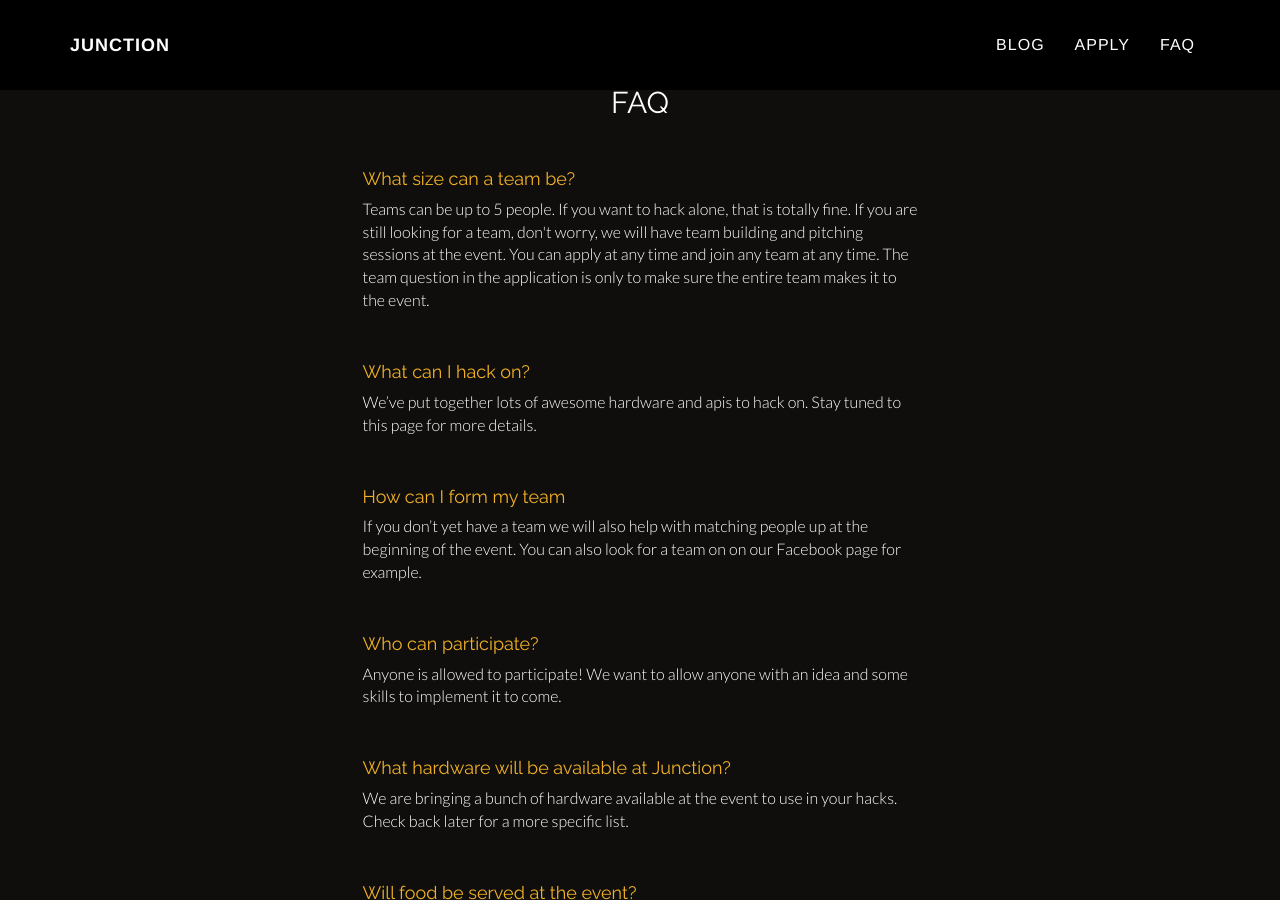
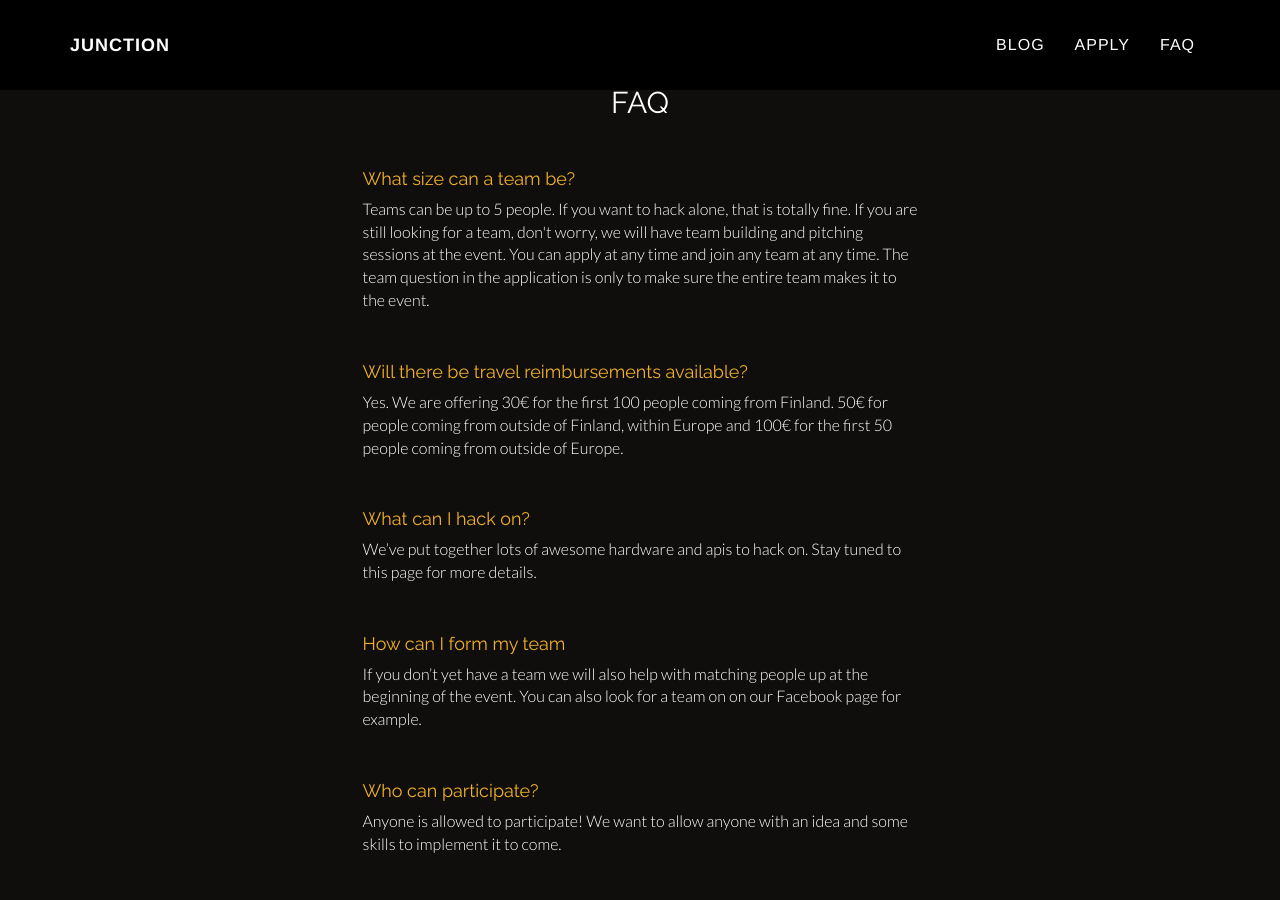
Before and after one commit to junctionasia/junctionasia.github.io, a Jekyll site: the page built from faq.html, in a window 1280 px wide and 900 px high. Built offline with Jekyll 4.4.1, drawn with Linux system fonts in a browser that asks for light colours; nearby versions of some CDN libraries.

Commit message:
add travel reimbursements to faq

```diff
--- a/faq.html
+++ b/faq.html
@@ -10,6 +10,8 @@
                 <h2>FAQ</h2>
                 <h4>What size can a team be?</h4>
                 <p>Teams can be up to 5 people. If you want to hack alone, that is totally fine. If you are still looking for a team, don't worry, we will have team building and pitching sessions at the event. You can apply at any time and join any team at any time. The team question in the application is only to make sure the entire team makes it to the event.</p>
+                <h4>Will there be travel reimbursements available?</h4>
+                <p>Yes. We are offering 30€ for the first 100 people coming from Finland. 50€ for people coming from outside of Finland, within Europe and 100€ for the first 50 people coming from outside of Europe.</p>
                 <h4>What can I hack on?</h4>
                 <p>We’ve put together lots of awesome hardware and apis to hack on. Stay tuned to this page for more details.</p>
                 <h4>How can I form my team</h4>
```
